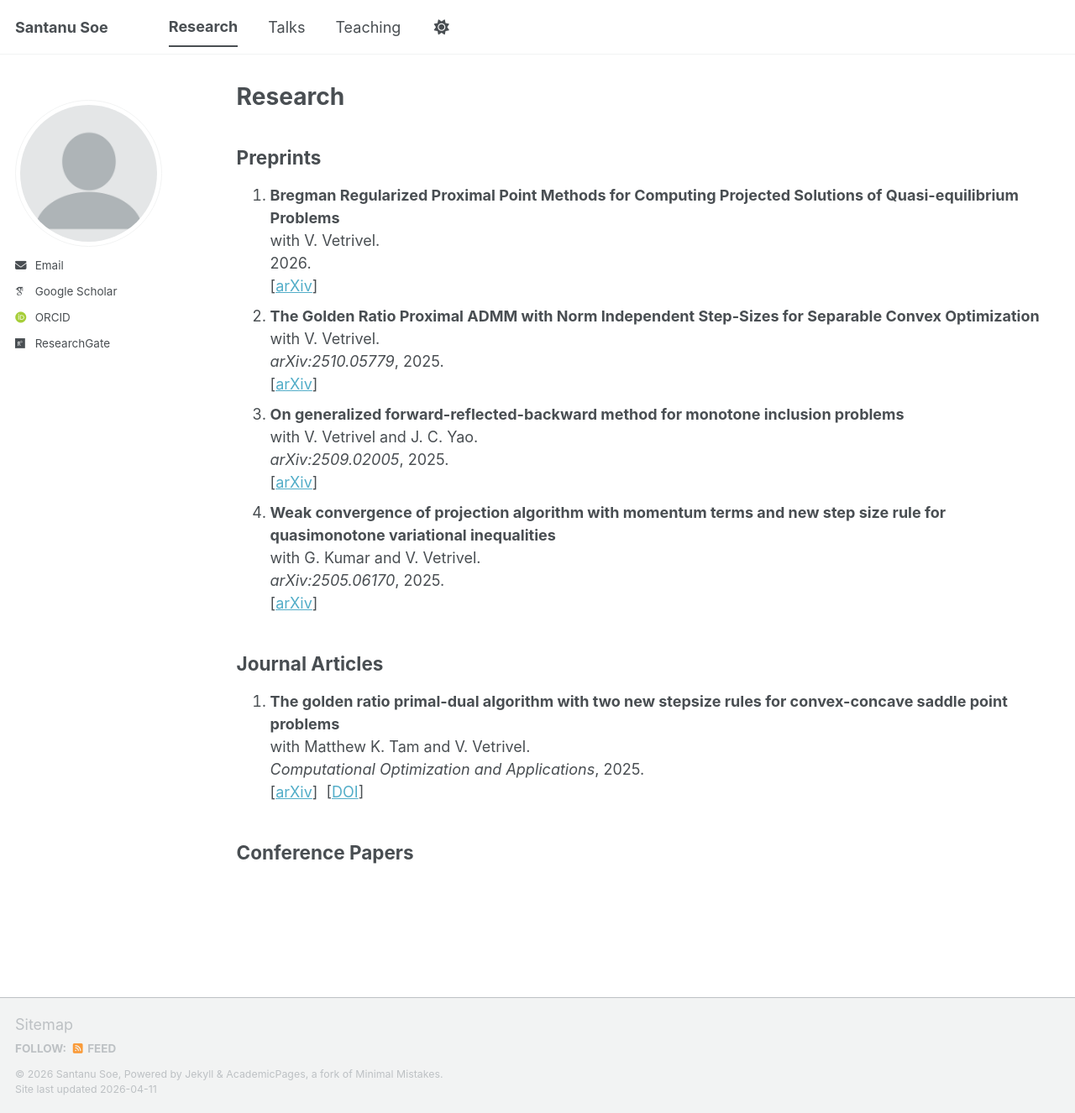
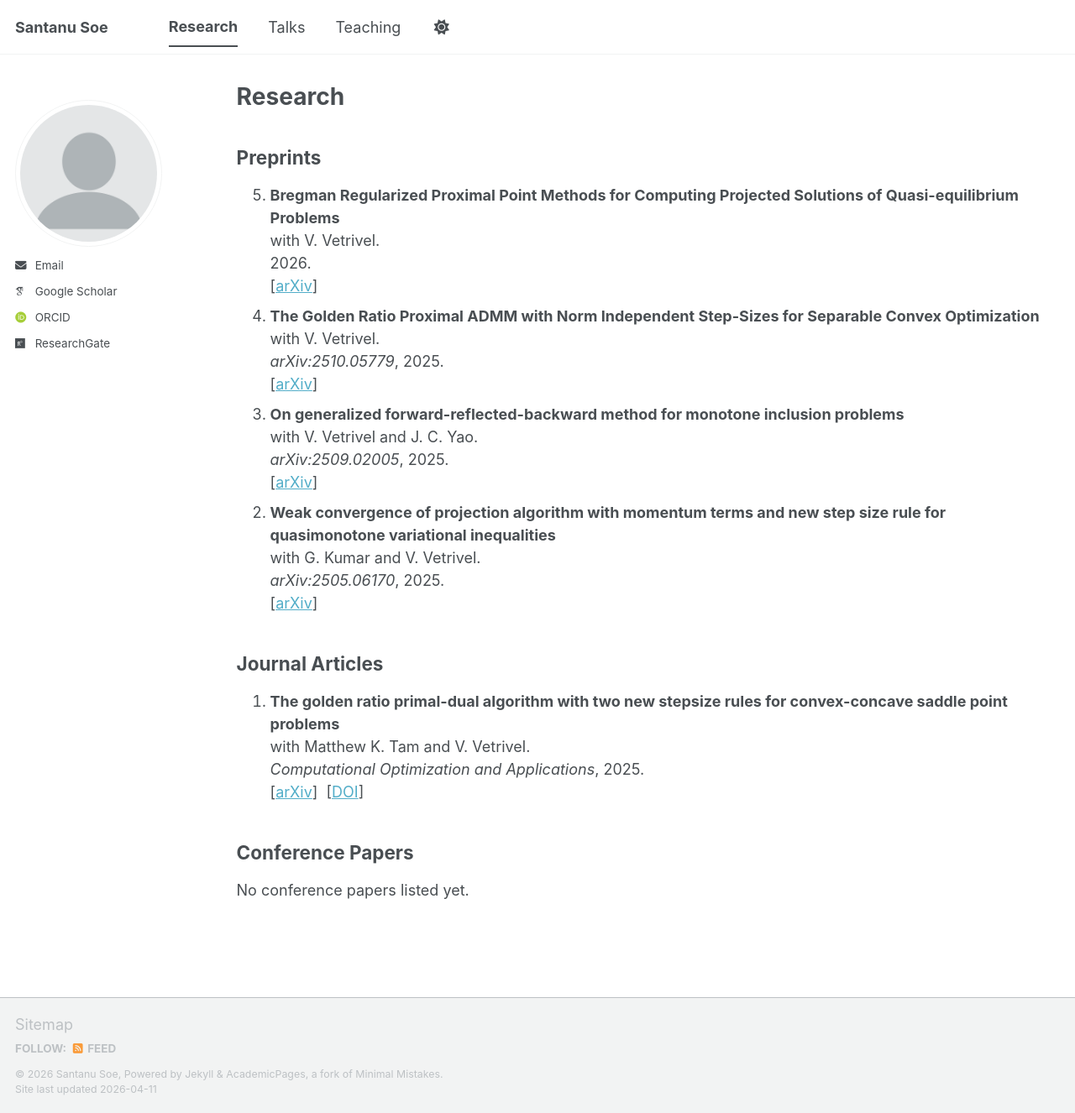
Before and after one commit to santanusoe/santanusoe.github.io, a Jekyll site: the page built from _pages/publications.html, in a window 1280 px wide and 1326 px high. Shown: the whole window at 84% size. Built offline with Jekyll 4.4.1, drawn with Linux system fonts in a browser that asks for light colours; some web fonts are replaced; a script bundle is joined from its source files by our own code; library files that are not in the unit come from our copies.

Commit message:
Update publications.html

```diff
--- a/_pages/publications.html
+++ b/_pages/publications.html
@@ -7,26 +7,43 @@ author_profile: true
 
 {% include base_path %}
 
+{% assign preprints = site.publications | where: "category", "preprints" | sort: "date" | reverse %}
+{% assign journals = site.publications | where: "category", "manuscripts" | sort: "date" | reverse %}
+{% assign confs = site.publications | where: "category", "conferences" | sort: "date" | reverse %}
+
+{% assign total_pubs = preprints.size | plus: journals.size | plus: confs.size %}
+{% assign journal_start = total_pubs | minus: preprints.size %}
+{% assign conf_start = journal_start | minus: journals.size %}
+
 <h2>Preprints</h2>
-{% assign preprints = site.publications | where: "category", "preprints" | sort: "date" | reverse %}
-<ol>
+{% if preprints.size > 0 %}
+<ol reversed start="{{ total_pubs }}">
   {% for p in preprints %}
     {% include pub_compact_li.html p=p %}
   {% endfor %}
 </ol>
+{% else %}
+<p>No preprints listed yet.</p>
+{% endif %}
 
 <h2>Journal Articles</h2>
-{% assign journals = site.publications | where: "category", "manuscripts" | sort: "date" | reverse %}
-<ol>
+{% if journals.size > 0 %}
+<ol reversed start="{{ journal_start }}">
   {% for p in journals %}
     {% include pub_compact_li.html p=p %}
   {% endfor %}
 </ol>
+{% else %}
+<p>No journal articles listed yet.</p>
+{% endif %}
 
 <h2>Conference Papers</h2>
-{% assign confs = site.publications | where: "category", "conferences" | sort: "date" | reverse %}
-<ol>
+{% if confs.size > 0 %}
+<ol reversed start="{{ conf_start }}">
   {% for p in confs %}
     {% include pub_compact_li.html p=p %}
   {% endfor %}
 </ol>
+{% else %}
+<p>No conference papers listed yet.</p>
+{% endif %}
```
